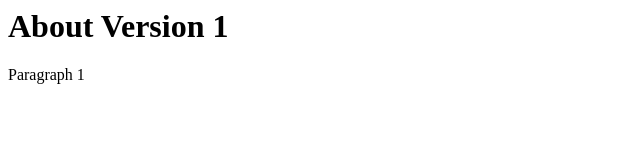
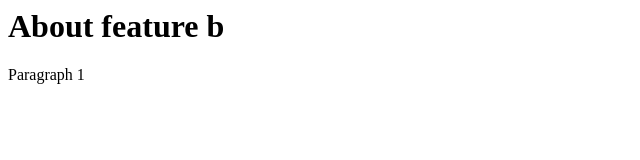
Before and after one commit to chrismrgn/git-flow-test, a plain HTML site: page about/index.html in a window 1280 px wide. Shown: the full height of the page, 0-640 px from the left. Drawn offline with Linux system fonts and the light colour scheme.

Commit message:
finished feature b

```diff
--- a/about/index.html
+++ b/about/index.html
@@ -2,7 +2,7 @@
 	<head>
 	</head>
 	<body>
-		<h1>About Version 1</h1>
+		<h1>About feature b</h1>
 		<p>Paragraph 1</p>
 	</body>
 </html>
```
